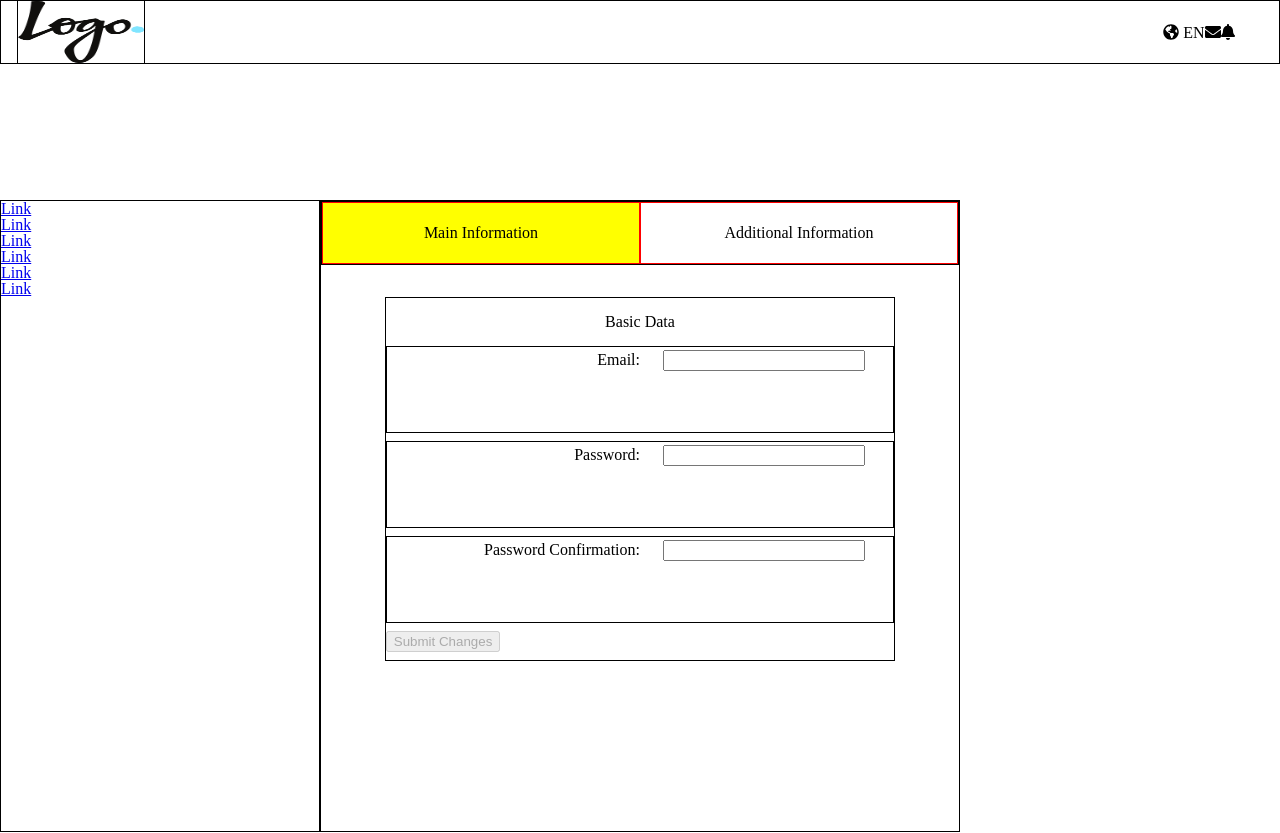
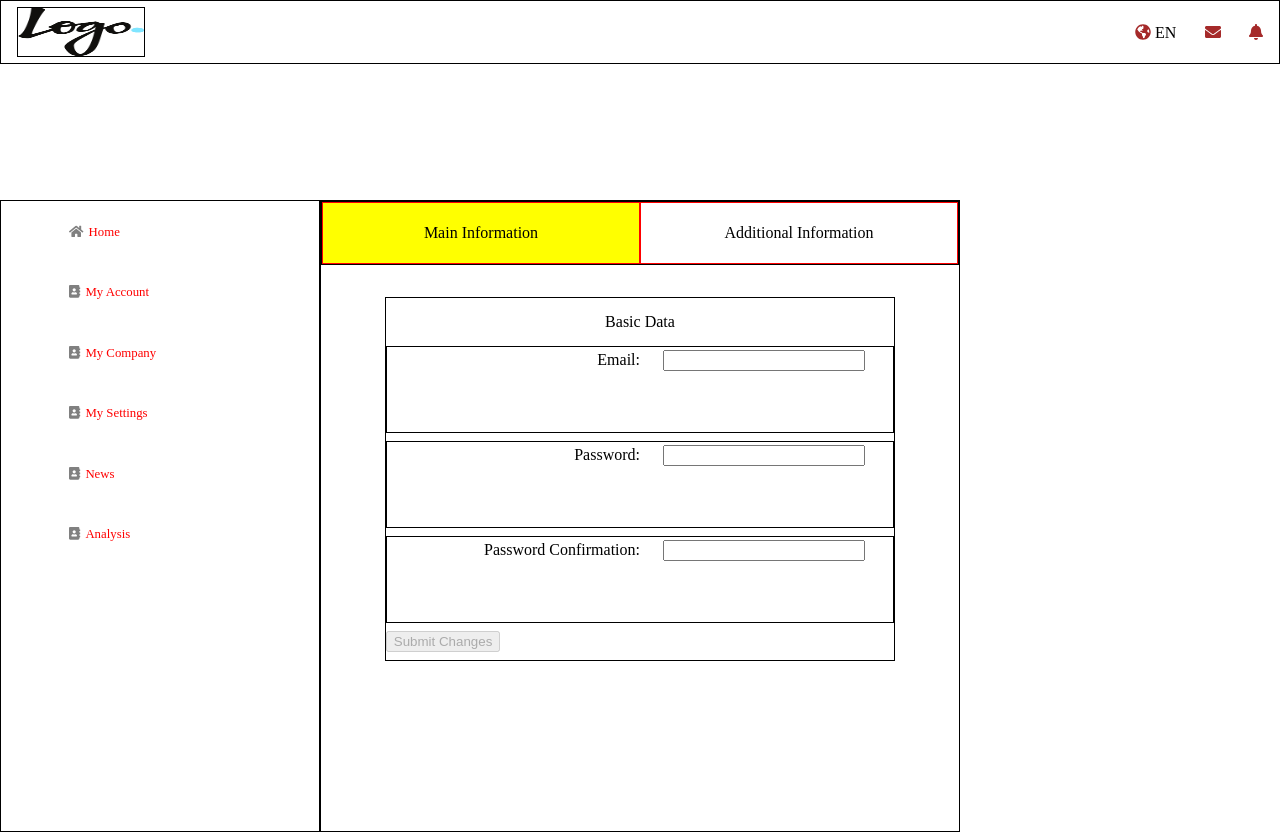
Before and after one commit to stratospherique/Dashboard, a React (Create React App) app: page / in a window 1280 px wide. Shown: the top 833 px of the page. Built offline with nearby package versions, Linux system fonts and the light colour scheme.

Commit message:
add more style & responsiveness

```diff
--- a/src/assets/css/index.scss
+++ b/src/assets/css/index.scss
@@ -4,4 +4,12 @@ body {
   height: 100vh;
   width: 100vw;
   overflow-x: hidden;
+  font-size: 16px;
+  @media screen and (max-width: 750px) {
+    font-size: 10px;
+  }
+
+  @media screen and (max-width: 1024px) and (min-width: 751px) {
+    font-size: 13px;
+  }
 }
--- a/src/components/App.js
+++ b/src/components/App.js
@@ -45,7 +45,7 @@ const App = ({ displayMessage, fadeMessage }) => {
         <Header target={state} />
       </HeaderContent>
       <MainContent>
-        {state === 'web' ? <aside><SidePanel /></aside> : null}
+        {state === 'web' ? <aside><SidePanel device={state} /></aside> : null}
         <FormsPanel />
       </MainContent>
       <FooterContent>
--- a/src/components/header.js
+++ b/src/components/header.js
@@ -8,10 +8,10 @@ export default ({ target }) => {
   return (
     <header>
       <Logo />
-      {target === 'tablet' ? <SidePanel /> : null}
+      {target === 'tablet' ? <SidePanel device={target} /> : null}
       <RightNav target={target} />
       <input type="checkbox" id="toggler" />
-      {target === 'mobile' ? <SidePanel /> : null}
+      {target === 'mobile' ? <SidePanel device={target} /> : null}
     </header>
   )
 }
--- a/src/components/lateral-panel.js
+++ b/src/components/lateral-panel.js
@@ -1,13 +1,45 @@
 import React from 'react';
 import { MovingNav } from './styled/styledParts';
+import { FontAwesomeIcon } from '@fortawesome/react-fontawesome';
+import { faHome, faAddressBook } from '@fortawesome/free-solid-svg-icons';
 
-export default () => (
+export default ({ device }) => (
   <MovingNav>
-    <a href="#">Link</a>
-    <a href="#">Link</a>
-    <a href="#">Link</a>
-    <a href="#">Link</a>
-    <a href="#">Link</a>
-    <a href="#">Link</a>
+    <div>
+      <a href="#">
+        {device !== 'tablet' ? <FontAwesomeIcon icon={faHome} /> : null}
+
+        Home</a>
+    </div>
+    <div>
+      <a href="#">
+        {device !== 'tablet' ? <FontAwesomeIcon icon={faAddressBook} /> : null}
+
+        My Account</a>
+    </div>
+    <div>
+      <a href="#">
+        {device !== 'tablet' ? <FontAwesomeIcon icon={faAddressBook} /> : null}
+
+        My Company</a>
+    </div>
+    <div>
+      <a href="#">
+        {device !== 'tablet' ? <FontAwesomeIcon icon={faAddressBook} /> : null}
+
+        My Settings</a>
+    </div>
+    <div>
+      <a href="#">
+        {device !== 'tablet' ? <FontAwesomeIcon icon={faAddressBook} /> : null}
+
+        News</a>
+    </div>
+    <div>
+      <a href="#">
+        {device !== 'tablet' ? <FontAwesomeIcon icon={faAddressBook} /> : null}
+
+        Analysis</a>
+    </div>
   </MovingNav>
 )
--- a/src/components/styled/containers.js
+++ b/src/components/styled/containers.js
@@ -48,6 +48,12 @@ const TabsContainer = styled.section`
 
 const FooterContent = styled.footer`
   grid-area: footer;
+
+  & > div {
+    display: flex;
+    align-items: center;
+    justify-content: center;
+  }
 `;
 
 const HeaderContent = styled.div`
@@ -67,7 +73,7 @@ const HeaderContent = styled.div`
     }
 
     #toggler:checked ~ nav {
-      height: auto;
+      height: 10rem;
     }
   }
 `;
--- a/src/components/styled/styledParts.js
+++ b/src/components/styled/styledParts.js
@@ -6,7 +6,7 @@ import { faEnvelope, faGlobeAmericas, faBell, faBars } from '@fortawesome/free-s
 
 const Logo = styled.div`
   width: 8rem;
-  height: 4rem;
+  height: 80%;
   border: 1px solid;
 ${props => props.source ? `
   background-image: url(${props.source});
@@ -40,6 +40,22 @@ const NotifContent = ({ className, children, target }) => (
   </div>
 )
 
+const RightNav = styled(NotifContent)`
+    width: 8rem;
+    heigth: 4rem;
+    display: flex;
+    align-items: center;
+    justify-content: space-between;
+
+    .toggler {
+      margin-left: 1rem;
+    }
+
+    svg {
+      cursor: pointer;
+      color: brown;
+    }
+  `;
 const PwdIndicator = ({ className, children, level }) => (
   <div className={className}>
     <span className={level >= 1 ? 'active' : null}></span>
@@ -173,17 +189,6 @@ const CusInput = styled.div`
   }
 `;
 
-const RightNav = styled(NotifContent)`
-  width: 8rem;
-  heigth: 4rem;
-  display: flex;
-  align-items: center;
-  justify-content: center;
-
-  .toggler {
-    margin-left: 1rem;
-  }
-`;
 
 const Tabs = styled.article`
   height: auto;
@@ -225,6 +230,26 @@ const MovingNav = styled.nav`
   flex-direction: column;
   height: 100%;
   border: 1px solid;
+  align-items: center;
+  justify-content: flex-start;
+
+  & > div {
+    width: 60%;
+    margin: 7% 0;
+
+    & > a {
+      text-decoration: none;
+      font-size: .8em;
+      margin-left: .3rem;
+      color: red;
+
+      & > svg {
+        color: gray;
+        margin-right: .3rem;
+      }
+    }
+  }
+
   @media screen and (max-width: 750px) {
     position: absolute;
     z-index: 100;
@@ -233,15 +258,49 @@ const MovingNav = styled.nav`
     width: 100%;
     height: 0;
     overflow: hidden;
-    flex-direction: column;
-    align-items: center;
+
+    transition: height 0.5s ease;
+
+    & > div {
+      width: 100%;
+      margin: 0;
+      height: calc(100% / 6);
+      padding: 0;
+      &:hover,
+      &:active {
+        background-color: blue;
+      }
+
+      & > a {
+        display: inline-block;
+        width: 100%;
+        height: 100%;
+
+
+
+      }
+
+
+
+    }
   }
 
   @media screen and (max-width: 1024px) and (min-width: 751px) {
-    width: 50%;
-    height: auto;
+    width: 60%;
+    height: 100%;
     flex-direction: row;
-    justify-content: space-between;
+    justify-content: stretch;
+
+    & > div {
+      width: auto;
+      border: 1px solid;
+      padding: .5rem;
+
+      & > a {
+        margin-left: 0;
+        color: magenta;
+      }
+    }
   }
 `;
 
```
